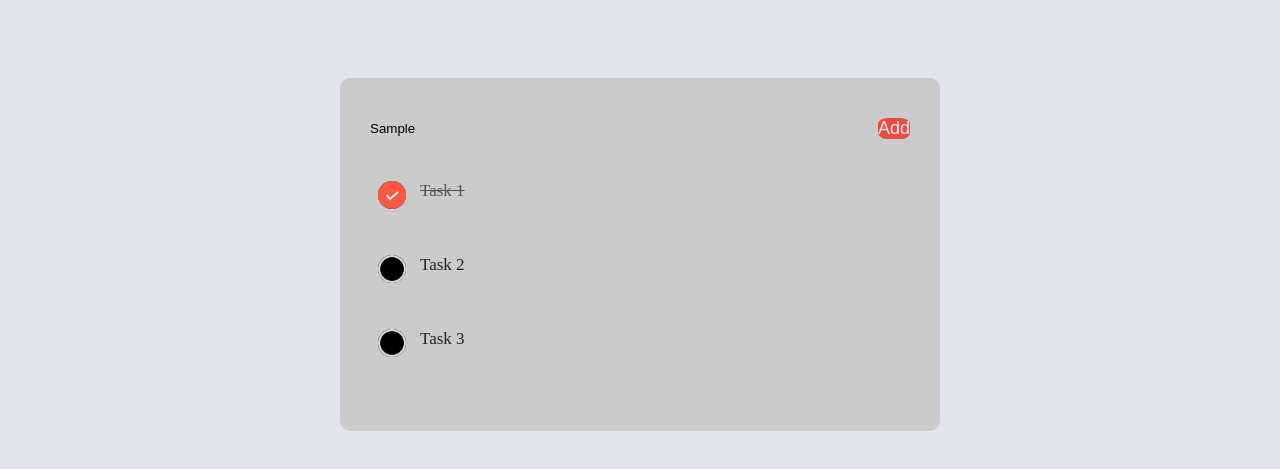
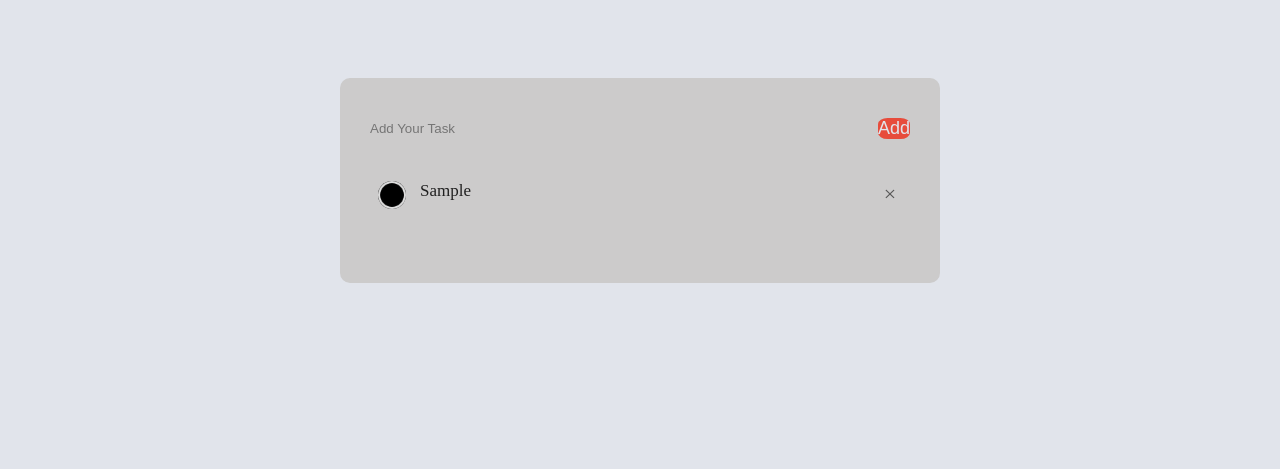
Before and after one commit to Ahsan8381/Task_Tracker, a plain HTML site: page index.html in a window 1280 px wide. Both pictures are taken after typing "Sample" into the empty fields and a click on the button "Add". Shown: the part 105-574 px from the top of the page. Drawn offline with Linux system fonts and the light colour scheme.

Commit message:
updated project

```diff
--- a/index.html
+++ b/index.html
@@ -23,12 +23,12 @@
       <div class="todo">
         <div class="row">
             <input type="text" id="input-box" placeholder="Add Your Task">
-            <button>Add</button>
+            <button id="addtask">Add</button>
         </div>
         <ul id="list-container">
-            <li class="checked">Task 1</li>
+            <!-- <li class="checked">Task 1</li>
             <li>Task 2</li>
-            <li>Task 3</li>
+            <li>Task 3</li> -->
         </ul>
       </div>
     </div>
--- a/script.js
+++ b/script.js
@@ -22,3 +22,39 @@ setInterval(()=>{
     const idx=Math.floor(Math.random()*quotes.length);
     quotelement.textContent=quotes[idx];
 },4000);
+
+const inputBox = document.getElementById("input-box");
+const listContainer = document.getElementById("list-container");
+const addTask = document.getElementById("addtask");
+
+addTask.addEventListener("click", function() {
+  if (inputBox.value === '') {
+    alert("Please write something to add.");
+  } else {
+    let li = document.createElement("li");
+    li.textContent = inputBox.value;
+    listContainer.appendChild(li);
+    let span=document.createElement("span");
+    span.textContent="\u00d7";
+    li.appendChild(span);
+    inputBox.value = '';
+    saveData();
+  }
+});
+
+listContainer.addEventListener("click",function(e){
+  if(e.target.tagName==="LI"){
+    e.target.classList.toggle("checked");
+  }else if(e.target.tagName==="SPAN"){
+    e.target.parentElement.remove();
+  }
+  saveData();
+},false);
+
+function saveData(){
+  localStorage.setItem("data",listContainer.innerHTML);
+}
+function showTask(){
+  listContainer.innerHTML=localStorage.getItem("data");
+}
+showTask();
--- a/style.css
+++ b/style.css
@@ -102,3 +102,18 @@ ul li.checked {
 ul li.checked::before {
   background-image: url(checked.jpg);
 }
+ul li span{
+  position: absolute;
+  right:0;
+  top:5px;
+  width:40px;
+  height:40px;
+  font-size: 22px;
+  color:#555;
+  line-height: 40px;
+  text-align: center;
+}
+ul li span:hover{
+  background: #e74c3c;
+  border-radius: 50%;
+}
```
